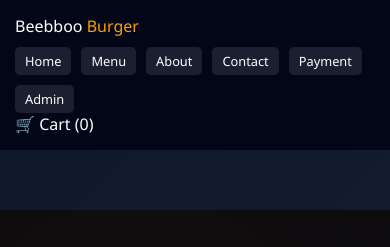
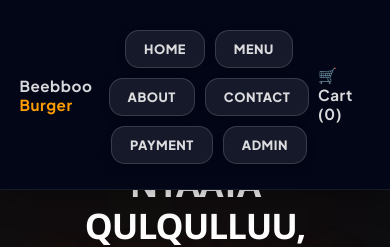
Before and after one commit to sebona9888/beebboo-burger, a React (Vite) app: page / in a window 390 px wide. Shown: the top 247 px of the page. Built offline with nearby package versions, Linux system fonts and the light colour scheme.

Commit message:
Moved navbar to left and fixed mobile text size

```diff
--- a/src/components/AdminDashboard/AdminDashboard.css
+++ b/src/components/AdminDashboard/AdminDashboard.css
@@ -170,3 +170,61 @@ body {
 .btn-delete:hover {
     background: #dc2626;
 }
+
+/* --- ONLY MOBILE READABILITY FIX --- */
+@media (max-width: 768px) {
+    .admin-container {
+        padding: 15px;
+    }
+
+    .admin-title {
+        font-size: 22px;
+        margin-bottom: 20px;
+    }
+
+    .login-card {
+        width: 85%;
+        padding: 25px;
+    }
+
+    .add-burger-form {
+        padding: 15px;
+    }
+
+    .burger-item {
+        flex-direction: column;
+        /* Gadi hiriiruun dhiphina hir'isa */
+        align-items: flex-start;
+        gap: 15px;
+        padding: 15px;
+    }
+
+    .burger-info {
+        width: 100%;
+    }
+
+    .btn-delete {
+        width: 100%;
+        /* Qubaaf akka mijatuuf */
+        padding: 12px;
+        text-align: center;
+    }
+
+    .btn-add {
+        padding: 14px;
+        font-size: 16px;
+    }
+}
+
+@media (max-width: 480px) {
+    .admin-title {
+        font-size: 18px;
+    }
+
+    .form-group input,
+    .form-group select,
+    .form-group textarea {
+        font-size: 16px;
+        /* Dubbisuuf akka mijaatu */
+    }
+}
--- a/src/components/Navbar/Navbar.css
+++ b/src/components/Navbar/Navbar.css
@@ -1,43 +1,100 @@
-/* Linkiiwwan hunda qulqulleessuuf */
-.navbar a {
-    text-decoration: none !important;
-    color: white !important;
-    /* Halluu adii qulqulluu */
-}
+/* --- NAVBAR PREMIUM UI --- */
 
-/* Yeroo PC irratti dalga hiriiran */
 .navbar {
     display: flex;
     justify-content: space-between;
     align-items: center;
-    padding: 1rem 2rem;
-    background-color: #020617;
+    padding: 1.2rem 8%;
+    /* Padding bal'isneerra */
+    background-color: rgba(2, 6, 23, 0.9);
+    /* Xiqqoo akka fuulleetti (Glassy) */
+    backdrop-filter: blur(12px);
+    /* Background akka calaqqisu gochuuf */
+    position: fixed;
+    /* Gubaatti akka hidhamu */
+    top: 0;
+    width: 100%;
+    z-index: 1000;
+    border-bottom: 1px solid rgba(255, 255, 255, 0.08);
+    /* Sarara qalloo babbaxxee */
+    box-shadow: 0 4px 30px rgba(0, 0, 0, 0.4);
+    transition: all 0.3s ease;
+}
+
+.navbar a {
+    text-decoration: none !important;
+    color: rgba(255, 255, 255, 0.85) !important;
+    /* Adii laafaa */
+    font-weight: 700;
+    font-size: 0.95rem;
+    transition: all 0.3s ease;
+    font-family: 'Plus Jakarta Sans', sans-serif;
+    letter-spacing: 0.5px;
+}
+
+/* Yeroo Mouse irra kaayan (Hover Effects) */
+.navbar a:hover {
+    color: #FFD700 !important;
+    /* Halluu Warqee (Gold) */
+    text-shadow: 0 0 15px rgba(255, 215, 0, 0.4);
+    transform: translateY(-2px);
 }
 
 .nav-links {
     display: flex;
-    gap: 20px;
+    gap: 35px;
+    /* Gidduu isaanii bal'isneerra */
     list-style: none;
+    align-items: center;
 }
 
-/* --- MOBILE FIX (Silkii Irratti) --- */
+/* --- LOGO STYLE --- */
+.navbar-logo {
+    font-size: 1.6rem;
+    font-weight: 900;
+    letter-spacing: 2px;
+    color: #ffffff !important;
+    text-transform: uppercase;
+    font-family: 'Outfit', sans-serif;
+}
+
+/* --- MOBILE UI OPTIMIZATION (Silkii Irratti) --- */
 @media (max-width: 768px) {
     .navbar {
-        flex-direction: column !important;
-        align-items: flex-start !important;
-        padding: 15px !important;
+        padding: 15px 5% !important;
+        background-color: #020617 !important;
+        /* Mobaayila irratti qulqulluu gooneera */
+        flex-direction: row !important;
+        /* Logo fi Menu wal-bira akka hiriiran */
     }
 
     .nav-links {
+        display: flex;
         flex-wrap: wrap !important;
+        justify-content: center;
         gap: 10px !important;
-        margin-top: 10px !important;
+        margin-top: 15px !important;
+        width: 100%;
+        padding-bottom: 10px;
     }
 
     .nav-links a {
-        background: rgba(255, 255, 255, 0.1) !important;
-        padding: 5px 10px !important;
-        border-radius: 5px !important;
+        background: rgba(255, 255, 255, 0.08) !important;
+        border: 1px solid rgba(255, 255, 255, 0.15) !important;
+        padding: 10px 18px !important;
+        /* Qubaan tuquuf bal'isneerra */
+        border-radius: 14px !important;
         font-size: 0.8rem !important;
+        font-weight: 800;
+        text-transform: uppercase;
+        display: inline-block;
+        box-shadow: 0 4px 10px rgba(0, 0, 0, 0.2);
+    }
+
+    /* Silkii irratti yeroo tuqan akka calaqqisu (Touch State) */
+    .nav-links a:active {
+        background: #FFD700 !important;
+        color: #020617 !important;
+        transform: scale(0.95);
     }
 }
```
